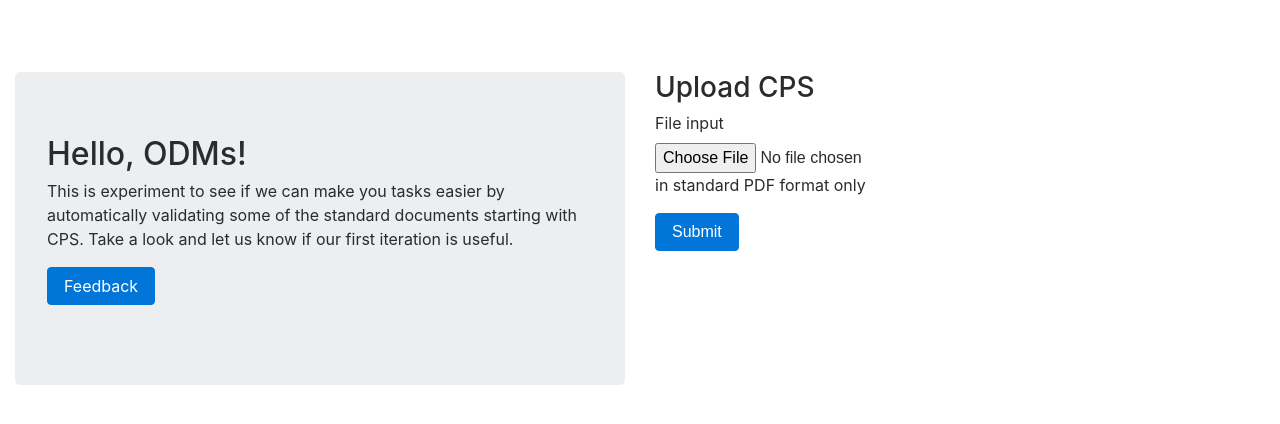
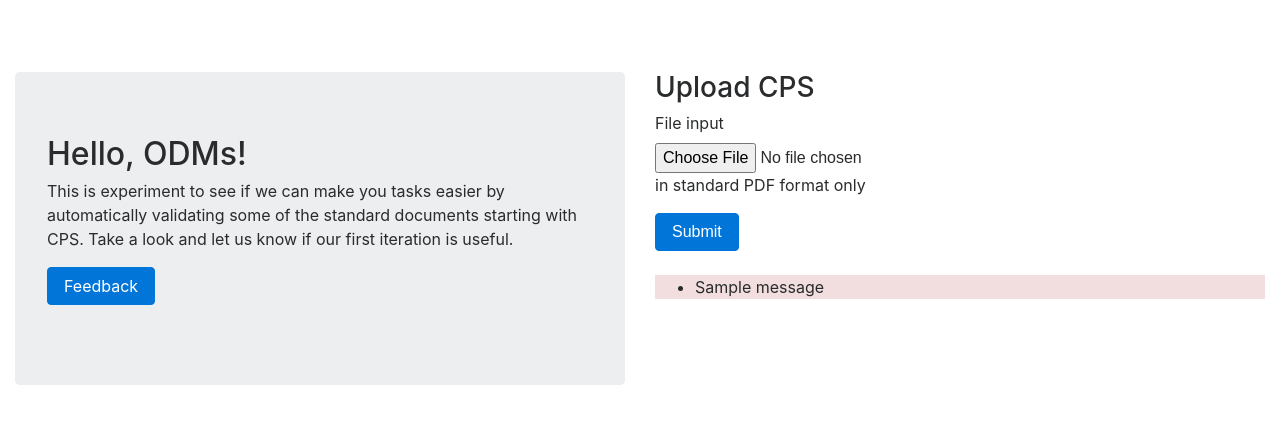
Before and after one commit to srinigoteti/DealBuddy, a Flask app: page / in a window 1280 px wide. Shown: the top 424 px of the page. Run offline with Flask 2, Linux system fonts and the light colour scheme; one stand-in notice (Sample message) is shown; some libraries are stand-ins or nearby versions.

Commit message:
Add files via upload

```diff
--- a/templates/buddyhome.html
+++ b/templates/buddyhome.html
@@ -1,5 +1,6 @@
 <!DOCTYPE html>
 <html lang="en">
+
 <head>
 	<meta charset="utf-8">
 	<meta http-equiv="X-UA-Compatible" content="IE=edge">
@@ -11,6 +12,8 @@
 	<link href="static/css/style.css" rel="stylesheet">
 
 </head>
+
+
 <body>
 
 	<div class="container-fluid">
@@ -26,7 +29,9 @@
 								Hello, ODMs!
 							</h2>
 							<p>
-							This is experiment to see if we can make you tasks easier by automatically validating some of the standard documents starting with CPS. Take a look and let us know if our first iteration is useful.
+								This is experiment to see if we can make you tasks easier by automatically validating
+								some of the standard documents starting with CPS. Take a look and let us know if our
+								first iteration is useful.
 							</p>
 							<p>
 								<a class="btn btn-primary btn-large" href="#">Feedback</a>
@@ -52,6 +57,21 @@
 							<button type="submit" class="btn btn-primary">
 								Submit
 							</button>
+							<br>
+							<br>
+
+
+							{% with messages = get_flashed_messages() %}
+							{% if messages %}
+							<ul class=table-danger>
+								{% for message in messages %}
+								<li>{{ message }}</li>
+								{% endfor %}
+							</ul>
+							{% endif %}
+							{% endwith %}
+							{% block body %}{% endblock %}
+
 							<!--
 						<div class="progress">
 						<div class="progress-bar w-75 progress-bar-animated progress-bar-striped">
@@ -59,9 +79,6 @@
 						</div>
 						-->
 						</form>
-					<br>
-					<br>
-
 						<!--
 					<h3>
 						Upload PCF
@@ -92,4 +109,5 @@
 	<script src="js/bootstrap.min.js"></script>
 	<script src="js/scripts.js"></script>
 </body>
+
 </html>
```
Lines whose indentation alone changed are shown as unchanged.
